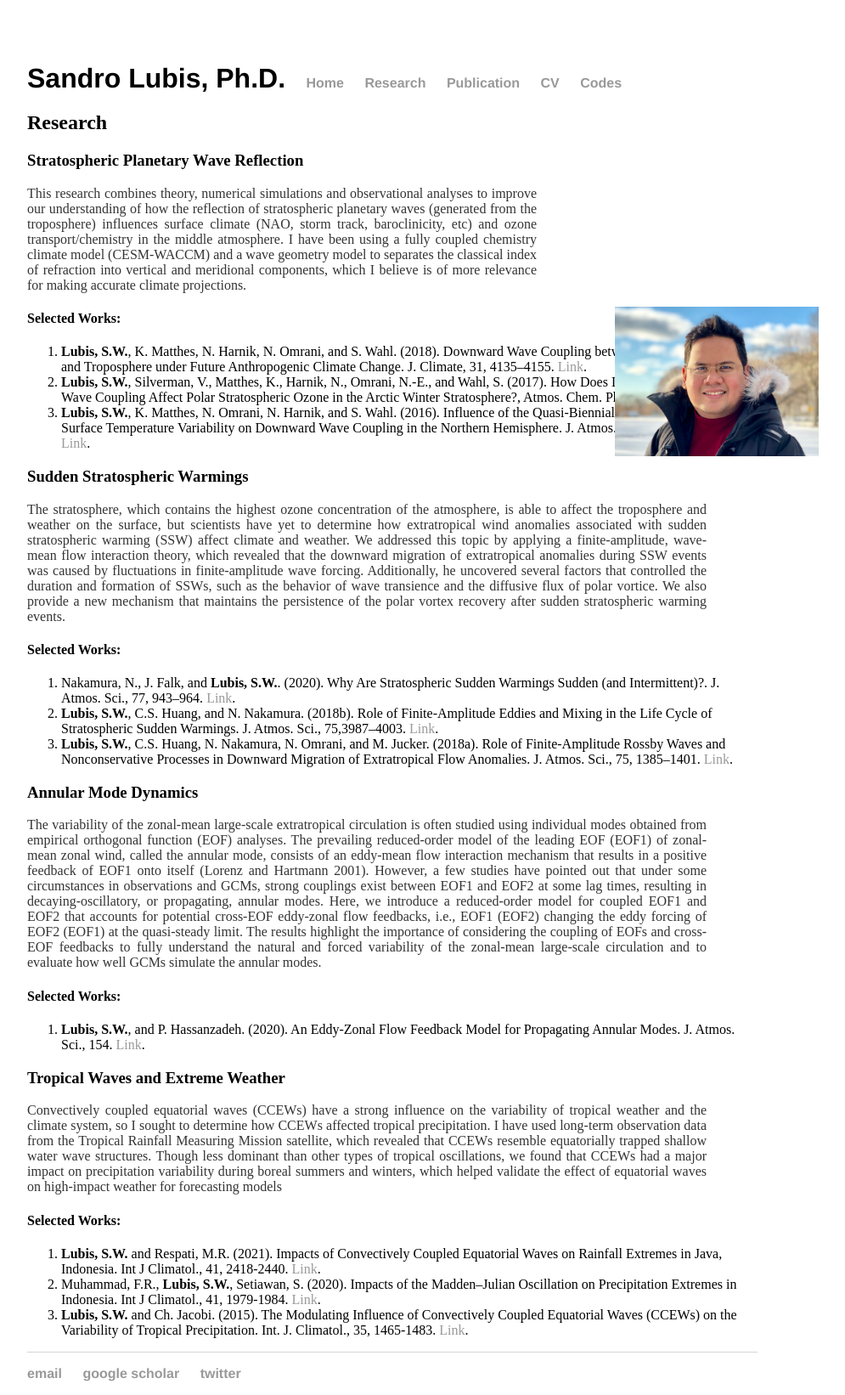
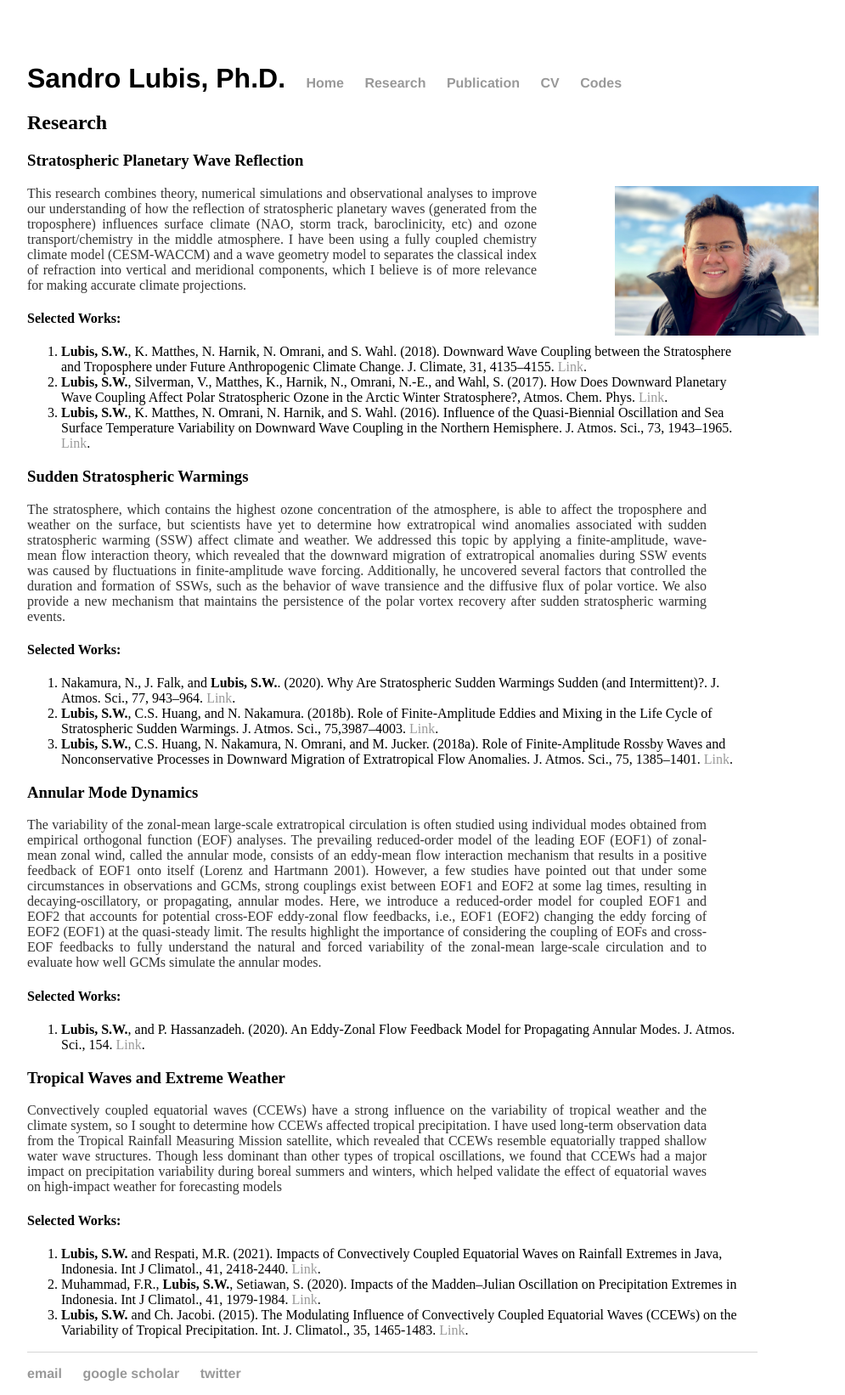
Before and after one commit to sandrolubis/sandrolubis.github.io, a Jekyll site: the page built from research/index.html, in a window 1280 px wide. Shown: the whole page at 85% size, without its empty margins (276-1271 px from the left). Built offline with Jekyll 4.4.1, drawn with Linux system fonts in a browser that asks for light colours.

Commit message:
Update index.html

```diff
--- a/research/index.html
+++ b/research/index.html
@@ -5,12 +5,12 @@ title: Research Interests | Sandro Lubis
 		<div class="research">
 			<h2>Research</h2>
 			<h3>Stratospheric Planetary Wave Reflection</h3>
+			<img src="https://sandrolubis.github.io/assets/images/profile.jpg" alt="Fig 1" style="position:absolute; left:1000px; width:240px">
 			<p class="indented", style="width:600px"><font size=3> This research combines theory, numerical simulations and
 				observational analyses to improve our understanding of how the reflection of stratospheric planetary waves (generated from the troposphere)
 				 influences surface climate (NAO, storm track, baroclinicity, etc) and ozone transport/chemistry in the middle atmosphere. I have been
 				using a fully coupled chemistry climate model (CESM-WACCM) and a wave geometry model to separates the classical index of refraction into vertical and meridional
 				components, which I believe is of more relevance for making accurate climate projections.  </font></p>
-			<img src="https://sandrolubis.github.io/assets/images/profile.jpg" alt="Fig 1" style="position:absolute; left:1000px; width:240px">
 			<h4>Selected Works:</h4>
 			<ol>
 			  <li><b>Lubis, S.W.</b>, K. Matthes, N. Harnik, N. Omrani, and S. Wahl. (2018). Downward Wave Coupling between the Stratosphere and Troposphere under Future Anthropogenic Climate Change. J. Climate, 31, 4135–4155. <a href="https://doi.org/10.1175/JCLI-D-17-0382.1">Link</a>.</li>
```
